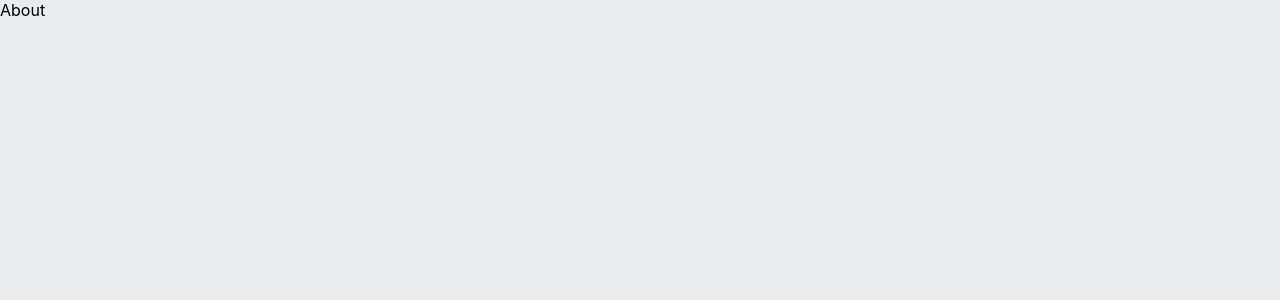
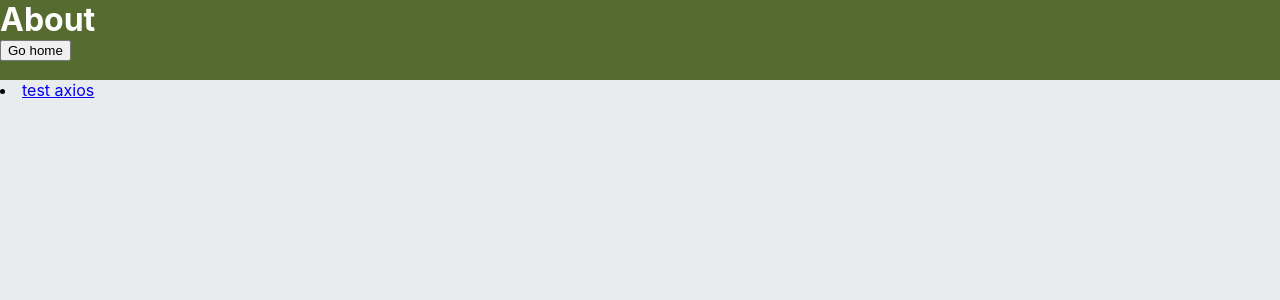
Before and after one commit to jmeno1011/manage_git1, a React (Create React App) app: page /about in a window 1280 px wide. Shown: the top 300 px of the page. Built offline with nearby package versions, Linux system fonts and the light colour scheme.

Commit message:
test axios 위치 about으로 이동

```diff
--- a/src/components/About.js
+++ b/src/components/About.js
@@ -1,9 +1,19 @@
-import React from 'react'
+import React from "react";
+import { Link, useNavigate } from "react-router-dom";
 
 const About = () => {
+  const navigate = useNavigate();
   return (
-    <div>About</div>
-  )
-}
+    <>
+      <header>
+        <h1>About</h1>
+        <button onClick={() => navigate("/")}>Go home</button>
+      </header>
+      <li>
+        <Link to={"/axios"}>test axios</Link>
+      </li>
+    </>
+  );
+};
 
-export default About
+export default About;
--- a/src/components/Home.js
+++ b/src/components/Home.js
@@ -27,9 +27,6 @@
           <li>
             <Link to={"/d3"}>D3 연습</Link>
           </li>
-          <li>
-            <Link to={"/axios"}>test axios</Link>
-          </li>
         </ul>
       </section>
       <footer>푸터</footer>
```
